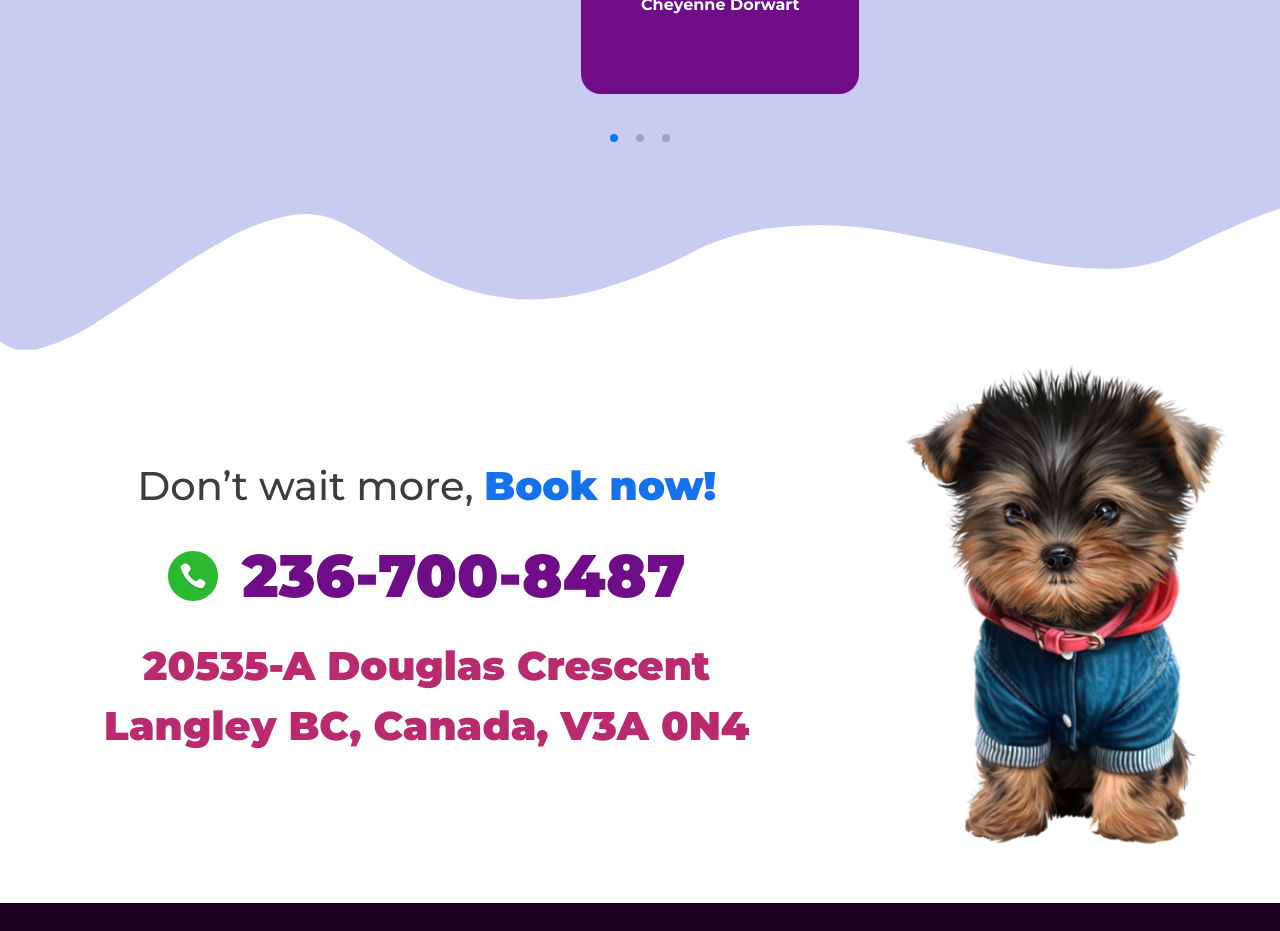
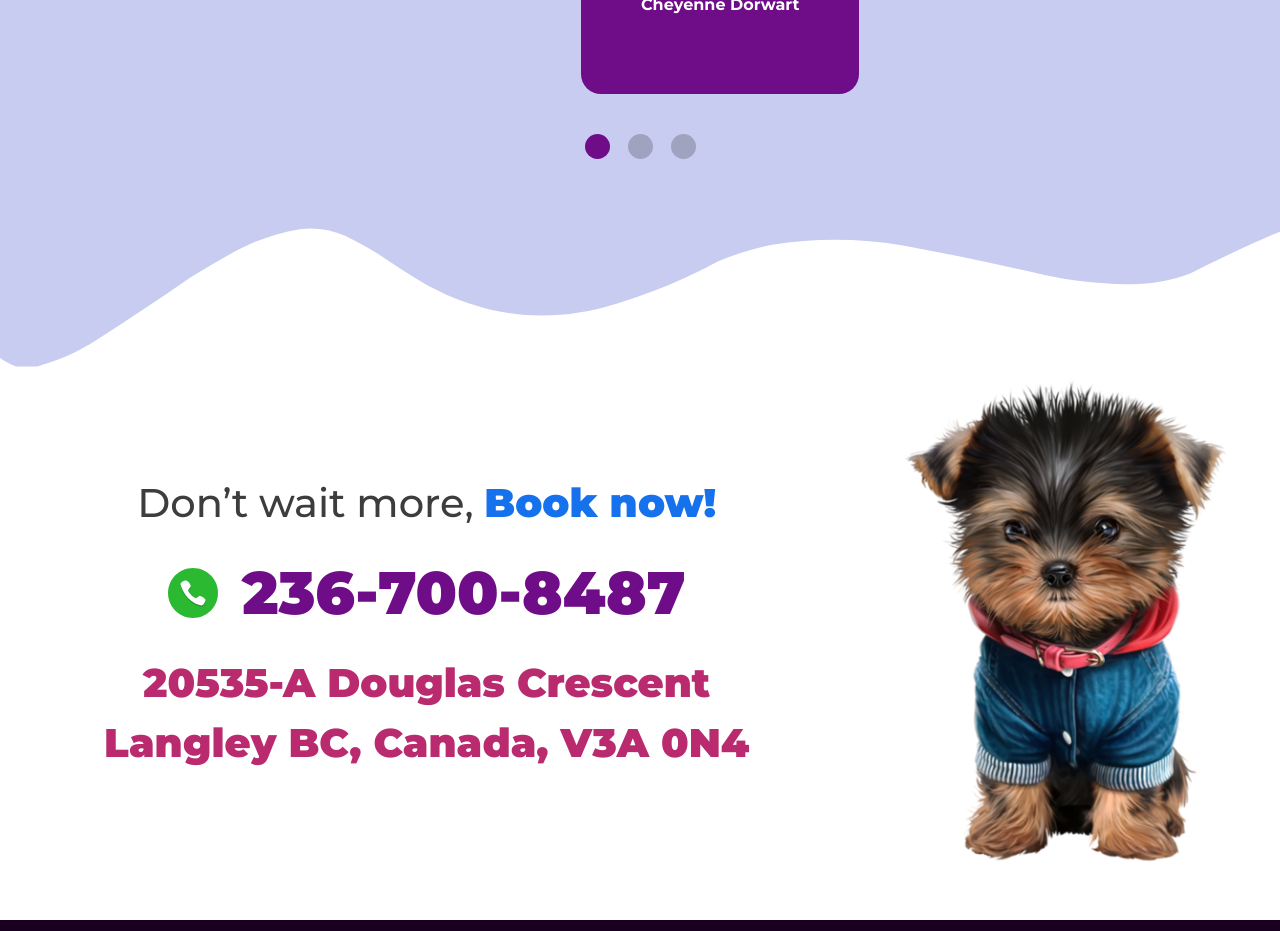
Before and after one commit to alif33/paws, a Next.js app: page / in a window 1280 px wide. Shown: the part 3640-4571 px from the top of the page. Built offline with nearby package versions, Linux system fonts and the light colour scheme; grey boxes are pictures that could not be loaded.

Commit message:
slider color

```diff
--- a/src/app/globals.css
+++ b/src/app/globals.css
@@ -22,11 +22,12 @@ body {
 /* Style the pagination container */
 .pagination-container {
   text-align: center;
+  width: auto !important;
 }
 
 .swiper-pagination-bullet {
-  width: 100px;
-  height: 100px;
+  width: 25px !important;
+  height: 25px !important;
   margin: 0 5px;
   opacity: 0.5;
   border-radius: 50%;
@@ -34,4 +35,5 @@ body {
 
 .swiper-pagination-bullet-active {
   opacity: 1;
+  background-color: #6f0c88 !important;
 }
```
